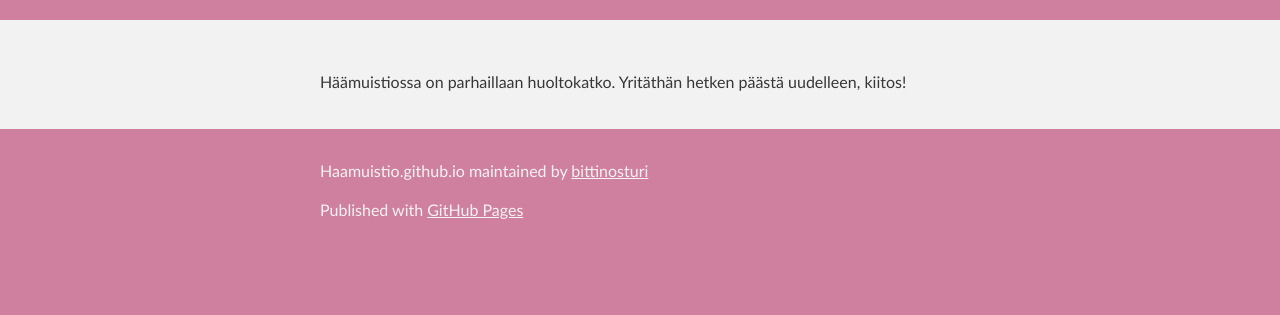
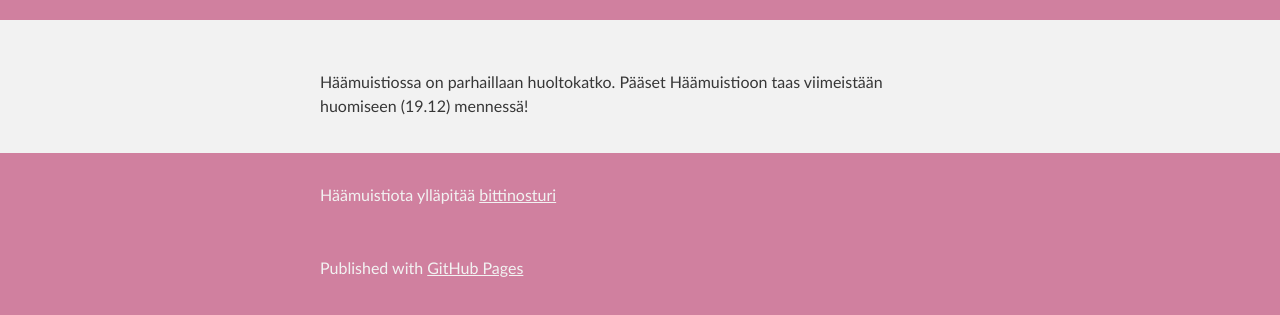
Before and after one commit to bittinosturi/haamuistio.github.io, a plain HTML site: page index.html in a window 1280 px wide. Shown: the part 123-438 px from the top of the page. Drawn offline with Linux system fonts and the light colour scheme.

Commit message:
Added promise for the last date of downtime

```diff
--- a/index.html
+++ b/index.html
@@ -23,15 +23,16 @@
     <!-- MAIN CONTENT -->
     <div id="main_content_wrap" class="outer">
       <section id="main_content" class="inner">
-<p>H&auml;&auml;muistiossa on parhaillaan huoltokatko. Yritäthän hetken päästä uudelleen, kiitos!</p>
+<p>H&auml;&auml;muistiossa on parhaillaan huoltokatko. Pääset Häämuistioon taas viimeistään huomiseen (19.12) mennessä!</p>
       </section>
     </div>
 
     <!-- FOOTER  -->
     <div id="footer_wrap" class="outer">
       <footer class="inner">
-        <p class="copyright">Haamuistio.github.io maintained by <a href="https://github.com/bittinosturi">bittinosturi</a></p>
-        <p>Published with <a href="http://pages.github.com">GitHub Pages</a></p>
+        <p class="copyright">Häämuistiota ylläpitää <a href="http://bittinosturi.fi">bittinosturi</a></p>
+        <br>
+        <p><small>Published with <a href="http://pages.github.com">GitHub Pages</a></small></p>
       </footer>
     </div>
 
```
